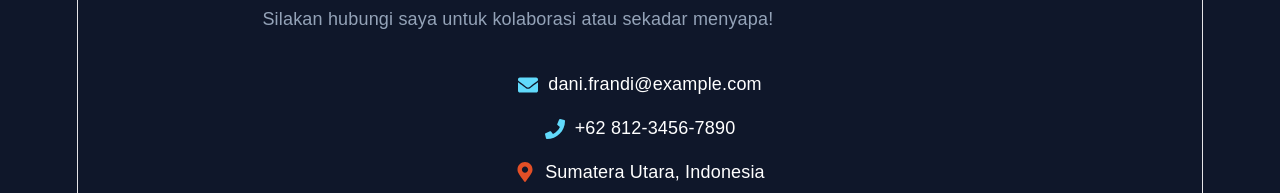
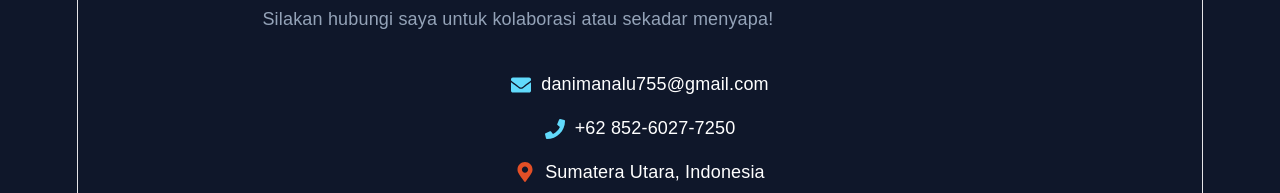
Before and after one commit to danimanalu755-spec/portfolio-react, a React (Vite) app: page / in a window 1280 px wide. Shown: the part 3845-4038 px from the top of the page. Built offline with nearby package versions, Linux system fonts and the light colour scheme.

Commit message:
first commit - portfolio clean version

```diff
--- a/src/App.jsx
+++ b/src/App.jsx
@@ -145,8 +145,8 @@ function App() {
           <h2>Hubungi Saya</h2>
           <p className="section-intro">Silakan hubungi saya untuk kolaborasi atau sekadar menyapa!</p>
           <div style={{ display: 'flex', flexDirection: 'column', gap: '15px', alignItems: 'center', marginTop: '30px' }}>
-            <div style={{ display: 'flex', alignItems: 'center', gap: '10px' }}><FaEnvelope color="#61DAFB" size="20px" /><span>dani.frandi@example.com</span></div>
-            <div style={{ display: 'flex', alignItems: 'center', gap: '10px' }}><FaPhone color="#61DAFB" size="20px" /><span>+62 812-3456-7890</span></div>
+            <div style={{ display: 'flex', alignItems: 'center', gap: '10px' }}><FaEnvelope color="#61DAFB" size="20px" /><span>danimanalu755@gmail.com</span></div>
+            <div style={{ display: 'flex', alignItems: 'center', gap: '10px' }}><FaPhone color="#61DAFB" size="20px" /><span>+62 852-6027-7250</span></div>
             <div style={{ display: 'flex', alignItems: 'center', gap: '10px' }}><FaMapMarkerAlt color="#E34F26" size="20px" /><span>Sumatera Utara, Indonesia</span></div>
           </div>
         </Reveal>
```
